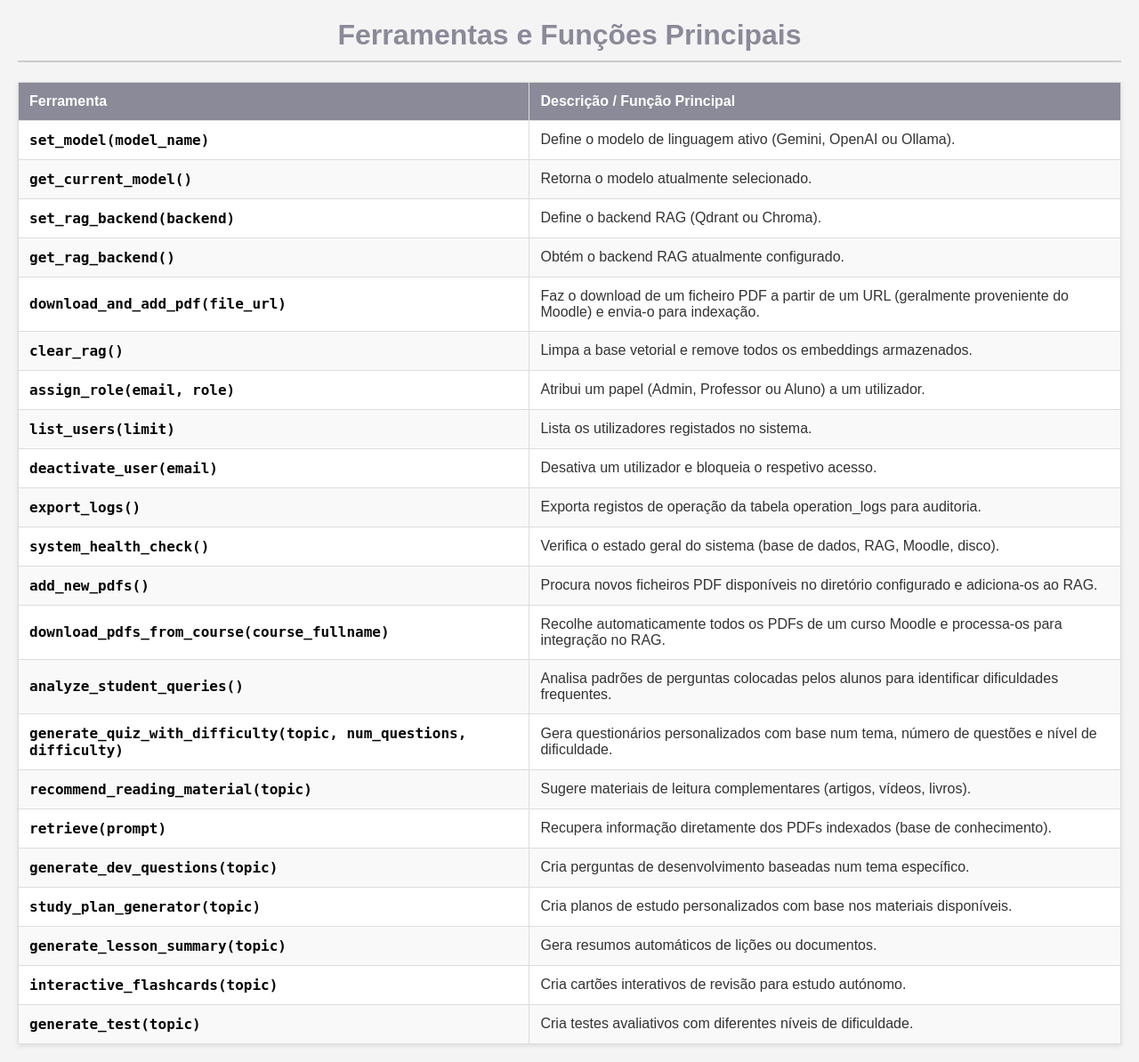
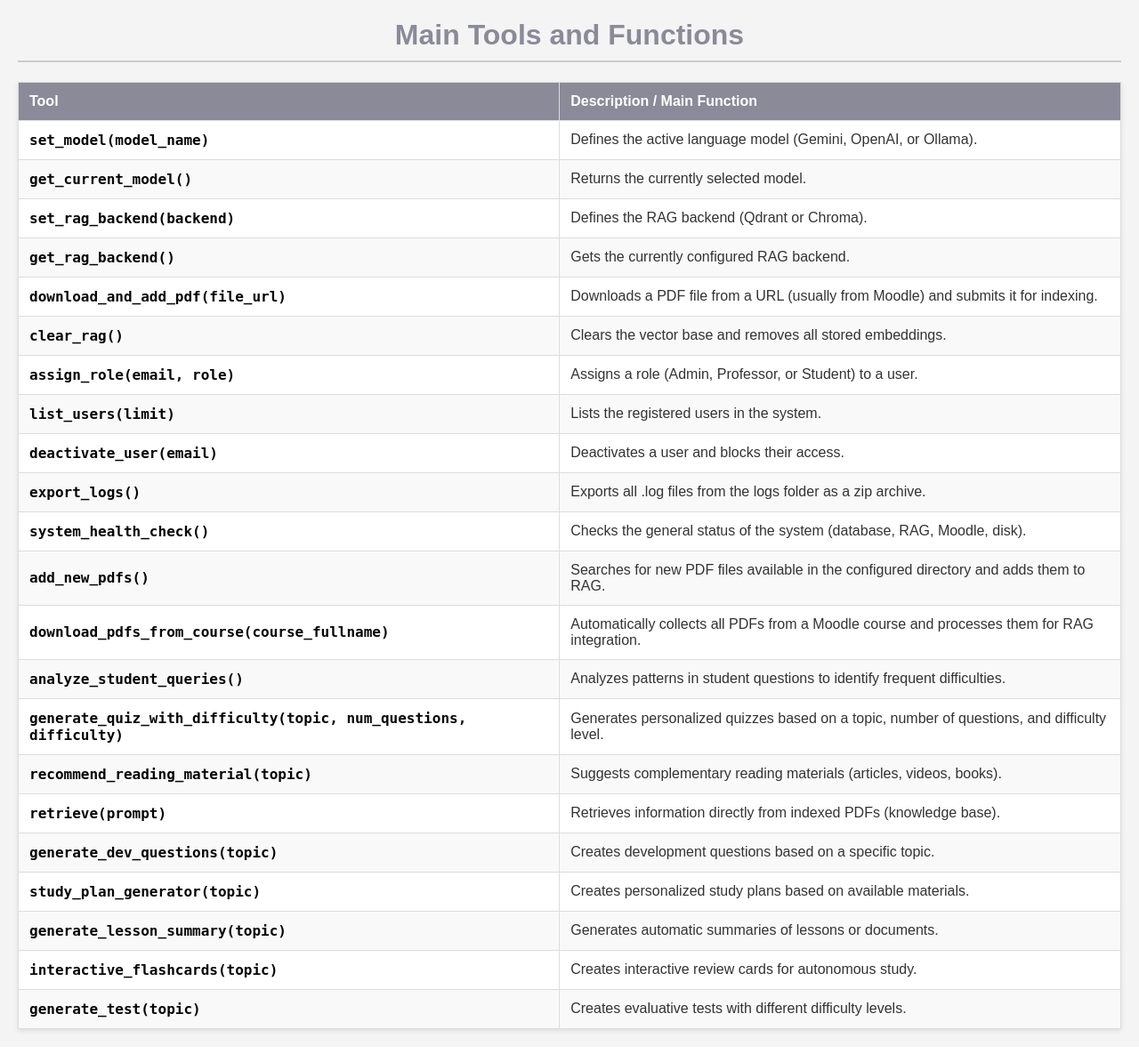
Before and after one commit to RicardoKermit/MCP-RAG, a Flask app: template templates/tools_by_role.html in a window 1280 px wide. Shown: the whole page at 89% size. After the commit the page ends 1163 px from the top, so only its background shows below. Run offline with Flask 3, Linux system fonts and the light colour scheme; the template is opened without the code that fills it, so the values that code supplies are empty; the visitor is signed in with stand-in values (Sample User, id 1).

Commit message:
Commit #081
- Fixes

```diff
--- a/MCP_Client_new.py
+++ b/MCP_Client_new.py
@@ -510,7 +510,7 @@ def map_tool_to_operation(tool_name: str) -> OperationType:
         return OperationType.RECOMMEND_READING_MATERIAL
     elif tool_name == "analyze_student_queries":
         return OperationType.ANALYZE_STUDENT_QUERIES
-    elif tool_name == "add_new_pdfs":
+    elif tool_name == "add_new_pdfs" or tool_name == "download_pdfs_from_course" or tool_name=="download_and_add_pdf":
         return OperationType.FILE_UPLOAD
     elif tool_name == "assign_role" or tool_name == "system_health_check" or tool_name == "list_users":
         return OperationType.SYSTEM_MAINTENANCE
--- a/templates/simple.html
+++ b/templates/simple.html
@@ -199,7 +199,7 @@
                 {% if session['role'] == 'Admin' %}
                 <button class="dark-mode-toggle" onclick="openSettings()" id="darkModeToggle" title="settings">⚙️</button>
                 {% endif %}
-                <button class="dark-mode-toggle" onclick="openHelp()" id="darkModeToggle" title="settings">?</button>
+                <button class="dark-mode-toggle" onclick="openHelp()" id="toolspage" title="toolspage">?</button>
 
                 <button class="mobile-menu-toggle" onclick="toggleMobileMenu()" id="mobileMenuToggle" title="Menu">
                     <svg viewBox="0 0 24 24" fill="none" xmlns="http://www.w3.org/2000/svg">
--- a/templates/tools_by_role.html
+++ b/templates/tools_by_role.html
@@ -50,116 +50,116 @@
 </head>
 <body>
 
-    <h1>Ferramentas e Funções Principais</h1>
+    <h1>Main Tools and Functions</h1>
 
     <table>
         <thead>
             <tr>
-                <th>Ferramenta</th>
-                <th>Descrição / Função Principal</th>
+                <th>Tool</th>
+                <th>Description / Main Function</th>
             </tr>
         </thead>
         <tbody>
             {% if session['role'] == 'Admin' %}
             <tr>
                 <td>set_model(model_name)</td>
-                <td>Define o modelo de linguagem ativo (Gemini, OpenAI ou Ollama).</td>
+                <td>Defines the active language model (Gemini, OpenAI, or Ollama).</td>
             </tr>
             <tr>
                 <td>get_current_model()</td>
-                <td>Retorna o modelo atualmente selecionado.</td>
+                <td>Returns the currently selected model.</td>
             </tr>
             <tr>
                 <td>set_rag_backend(backend)</td>
-                <td>Define o backend RAG (Qdrant ou Chroma).</td>
+                <td>Defines the RAG backend (Qdrant or Chroma).</td>
             </tr>
             <tr>
                 <td>get_rag_backend()</td>
-                <td>Obtém o backend RAG atualmente configurado.</td>
+                <td>Gets the currently configured RAG backend.</td>
             </tr>
             <tr>
                 <td>download_and_add_pdf(file_url)</td>
-                <td>Faz o download de um ficheiro PDF a partir de um URL (geralmente proveniente do Moodle) e envia-o para indexação.</td>
+                <td>Downloads a PDF file from a URL (usually from Moodle) and submits it for indexing.</td>
             </tr>
             <tr>
                 <td>clear_rag()</td>
-                <td>Limpa a base vetorial e remove todos os embeddings armazenados.</td>
+                <td>Clears the vector base and removes all stored embeddings.</td>
             </tr>
             <tr>
                 <td>assign_role(email, role)</td>
-                <td>Atribui um papel (Admin, Professor ou Aluno) a um utilizador.</td>
+                <td>Assigns a role (Admin, Professor, or Student) to a user.</td>
             </tr>
             <tr>
                 <td>list_users(limit)</td>
-                <td>Lista os utilizadores registados no sistema.</td>
+                <td>Lists the registered users in the system.</td>
             </tr>
             <tr>
                 <td>deactivate_user(email)</td>
-                <td>Desativa um utilizador e bloqueia o respetivo acesso.</td>
+                <td>Deactivates a user and blocks their access.</td>
             </tr>
             <tr>
                 <td>export_logs()</td>
-                <td>Exporta registos de operação da tabela operation_logs para auditoria.</td>
+                <td>Exports all .log files from the logs folder as a zip archive.</td>
             </tr>
             <tr>
                 <td>system_health_check()</td>
-                <td>Verifica o estado geral do sistema (base de dados, RAG, Moodle, disco).</td>
+                <td>Checks the general status of the system (database, RAG, Moodle, disk).</td>
             </tr>
             {% endif %}
             {% if session['role'] == 'Admin' or session['role'] == 'Professor' %}
             <tr>
                 <td>add_new_pdfs()</td>
-                <td>Procura novos ficheiros PDF disponíveis no diretório configurado e adiciona-os ao RAG.</td>
+                <td>Searches for new PDF files available in the configured directory and adds them to RAG.</td>
             </tr>
             <tr>
                 <td>download_pdfs_from_course(course_fullname)</td>
-                <td>Recolhe automaticamente todos os PDFs de um curso Moodle e processa-os para integração no RAG.</td>
+                <td>Automatically collects all PDFs from a Moodle course and processes them for RAG integration.</td>
             </tr>
             <tr>
                 <td>analyze_student_queries()</td>
-                <td>Analisa padrões de perguntas colocadas pelos alunos para identificar dificuldades frequentes.</td>
+                <td>Analyzes patterns in student questions to identify frequent difficulties.</td>
             </tr>
             <tr>
                 <td>generate_quiz_with_difficulty(topic, num_questions, difficulty)</td>
-                <td>Gera questionários personalizados com base num tema, número de questões e nível de dificuldade.</td>
+                <td>Generates personalized quizzes based on a topic, number of questions, and difficulty level.</td>
             </tr>
             {% endif %}
 
             {% if session['role'] == 'Aluno' %}
             <tr>
                 <td>practice_quiz(topic)</td>
-                <td>Gera exercícios de prática rápida sobre um tema selecionado.</td>
+                <td>Generates quick practice exercises on a selected topic.</td>
             </tr>
             {% endif %}
 
             {% if session['role'] == 'Admin' or session['role'] == 'Professor' or session['role'] == 'Aluno' %}
             <tr>
                 <td>recommend_reading_material(topic)</td>
-                <td>Sugere materiais de leitura complementares (artigos, vídeos, livros).</td>
+                <td>Suggests complementary reading materials (articles, videos, books).</td>
             </tr>
             <tr>
                 <td>retrieve(prompt)</td>
-                <td>Recupera informação diretamente dos PDFs indexados (base de conhecimento).</td>
+                <td>Retrieves information directly from indexed PDFs (knowledge base).</td>
             </tr>
             <tr>
                 <td>generate_dev_questions(topic)</td>
-                <td>Cria perguntas de desenvolvimento baseadas num tema específico.</td>
+                <td>Creates development questions based on a specific topic.</td>
             </tr>
             <tr>
                 <td>study_plan_generator(topic)</td>
-                <td>Cria planos de estudo personalizados com base nos materiais disponíveis.</td>
+                <td>Creates personalized study plans based on available materials.</td>
             </tr>
             <tr>
                 <td>generate_lesson_summary(topic)</td>
-                <td>Gera resumos automáticos de lições ou documentos.</td>
+                <td>Generates automatic summaries of lessons or documents.</td>
             </tr>
             <tr>
                 <td>interactive_flashcards(topic)</td>
-                <td>Cria cartões interativos de revisão para estudo autónomo.</td>
+                <td>Creates interactive review cards for autonomous study.</td>
             </tr>
             <tr>
                 <td>generate_test(topic)</td>
-                <td>Cria testes avaliativos com diferentes níveis de dificuldade.</td>
+                <td>Creates evaluative tests with different difficulty levels.</td>
             </tr>
             {% endif %}
 
```
Also changed, not shown: templates/settings.html (+2 -6 lines).
